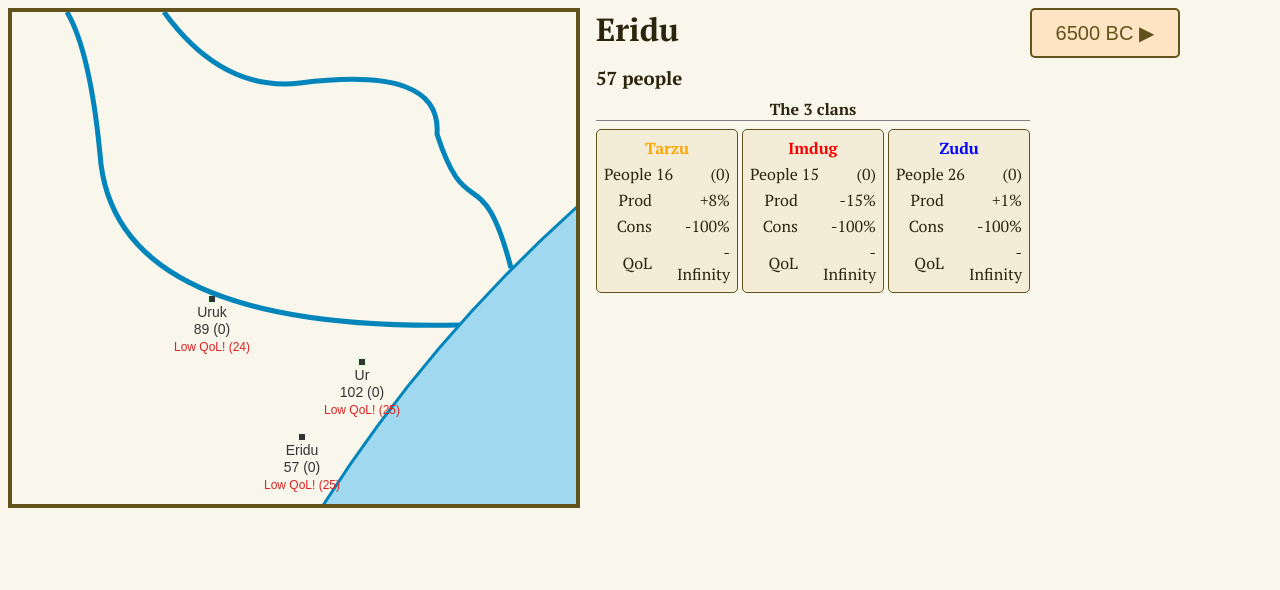
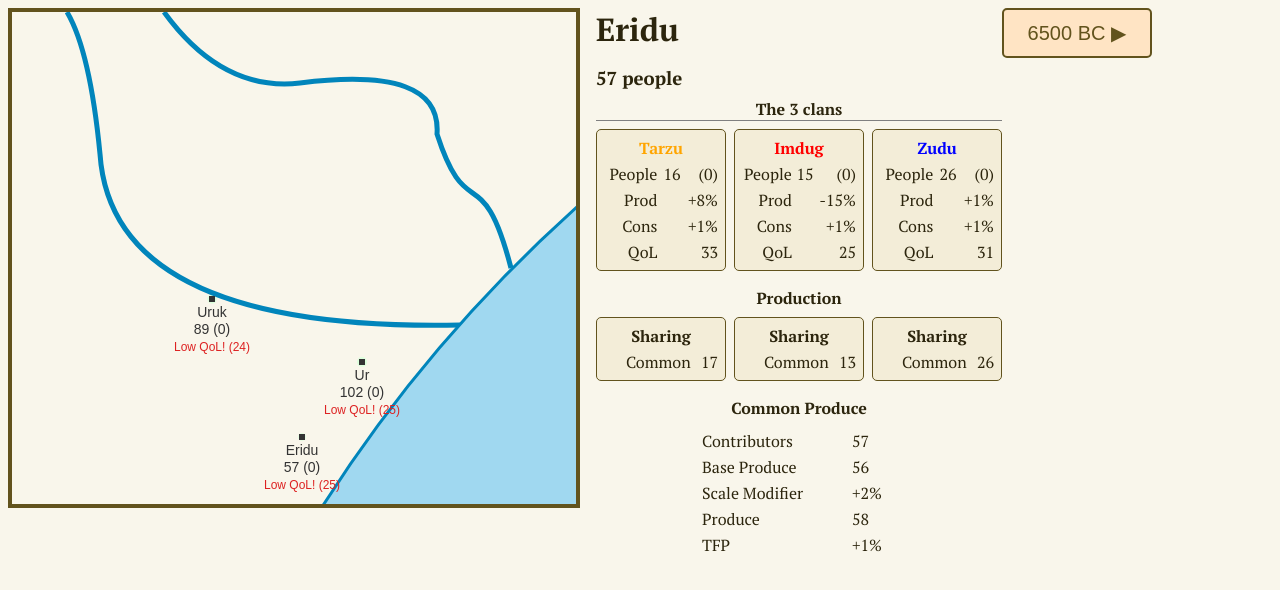
Before and after one commit to dmandelin/world2, a SvelteKit app: page / in a window 1280 px wide. Shown: the top 590 px of the page. Built offline with nearby package versions, Linux system fonts and the light colour scheme.

Commit message:
Economic detail cards.

```diff
--- /dev/null
+++ b/src/components/ClanProductionCard.svelte
@@ -0,0 +1,59 @@
+<script>
+    import { pct, spct, wg } from "../model/format";
+    import Tooltip from "./Tooltip.svelte";
+
+    let { clan } = $props();
+</script>
+
+<style>
+    #top {
+        background-color: #f3edd8;
+        border: 1px solid #62531d;
+        border-radius: 5px;
+        padding: 0.25rem;
+    }
+
+    table {
+        width: 120px;
+    }
+
+    td:not(first-child) {
+        text-align: right;
+    }
+
+    td {
+        white-space: nowrap;
+    }
+</style>
+
+<div id="top">
+    <table>
+        <tbody>
+            <tr>
+                <td colspan="2" style:font-weight="bold" style:text-align="center">{clan.economicPolicy.name}</td>
+            </tr>
+            {#if clan.economicReport.commonFraction != 0.0 && clan.economicReport.commonFraction != 1.0}
+            <tr>
+                <td>Base</td>
+                <td>{clan.economicReport.baseProduce.toFixed()}</td>
+            </tr>
+            <tr>
+                <td>%Common</td>
+                <td>{pct(clan.economicReport.commonFraction)}</td>
+            </tr>
+            {/if}
+            {#if clan.economicReport.commonProduce != 0.0}
+            <tr>
+                <td>Common</td>
+                <td>{clan.economicReport.commonProduce.toFixed()}</td>
+            </tr>
+            {/if}
+            {#if clan.economicReport.clanProduce != 0.0}
+            <tr>
+                <td>Hoarded</td>
+                <td>{clan.economicReport.clanProduce.toFixed()}</td>
+            </tr>
+            {/if}
+        </tbody>
+    </table>
+</div>
--- a/src/components/Settlement.svelte
+++ b/src/components/Settlement.svelte
@@ -1,5 +1,7 @@
 <script>
+    import { spct } from "../model/format";
     import ClanCard from "./ClanCard.svelte";
+    import ClanProductionCard from "./ClanProductionCard.svelte";
 
     let { settlement } = $props();
 </script>
@@ -23,9 +25,43 @@
 <h3>{settlement.size} people</h3>
 
 <h4 style="text-align: center; border-bottom: 1px solid grey">The {settlement.clans.length} clans</h4>
-<div style="display: flex; gap: 0.25rem;">
+<div style="display: flex; gap: 0.5rem; margin-bottom: 1rem;">
     {#each settlement.clans as clan}
     <ClanCard clan={clan} />
     {/each}
 </div>
+
+<h4 style="text-align: center;">Production</h4>
+
+<div style="display: flex; gap: 0.5rem;">
+    {#each settlement.clans as clan}
+    <ClanProductionCard clan={clan} />
+    {/each}
 </div>
+
+<h4 style="text-align: center; margin-top: 1em;">Common Produce</h4>
+<table style="width: 200px; margin: 0 auto;">
+    <tbody>
+        <tr>
+            <td>Contributors</td>
+            <td>{settlement.clans.pot.contributors.toFixed()}</td>
+        </tr>
+        <tr>
+            <td>Base Produce</td>
+            <td>{settlement.clans.pot.input.toFixed()}</td>
+        </tr>
+        <tr>
+            <td>Scale Modifier</td>
+            <td>{spct(settlement.clans.pot.scaleFactor)}</td>
+        </tr>
+        <tr>
+            <td>Produce</td>
+            <td>{settlement.clans.pot.output.toFixed()}</td>
+        </tr>
+        <tr>
+            <td>TFP</td>
+            <td>{spct(settlement.clans.pot.tfp)}</td>
+        </tr>
+    </tbody>
+</table>
+</div>
--- a/src/components/dtos.ts
+++ b/src/components/dtos.ts
@@ -1,6 +1,6 @@
 import type { Assessments, ClanAgent } from "../model/agents";
 import type { Clans } from "../model/clans";
-import type { Clan, EconomicPolicy, EconomicPolicyDecision } from "../model/people";
+import type { Clan, EconomicPolicy, EconomicPolicyDecision, EconomicReport } from "../model/people";
 import type { Settlement } from "../model/settlement";
 import type { World } from "../model/world";
 
@@ -20,6 +20,7 @@ export type ClanDTO = {
     consumption: number;
     economicPolicy: EconomicPolicy;
     economicPolicyDecision: EconomicPolicyDecision;
+    economicReport: EconomicReport;
     lastSizeChange: number;
     productionAbility: number;
     productivity: number;
@@ -59,6 +60,7 @@ export function clanDTO(clan: Clan) {
         consumption: clan.consumption,
         economicPolicy: clan.economicPolicy,
         economicPolicyDecision: clan.economicPolicyDecision,
+        economicReport: clan.economicReport,
         perCapitaConsumption: clan.perCapitaConsumption,
         lastSizeChange: clan.lastSizeChange,
         productionAbility: clan.productionAbility,
--- a/src/model/clans.ts
+++ b/src/model/clans.ts
@@ -58,16 +58,37 @@ export class Clans extends Array<Clan> {
         this.pot.clear();
 
         for (const clan of this) {
-            const input = clan.size * clan.productivity;
-            if (clan.economicPolicy === EconomicPolicies.Share) {
-                this.pot.accept(clan.size, input);
-            } else if (clan.economicPolicy === EconomicPolicies.Cheat) {
-                this.pot.accept(clan.size * (1 - this.slippage), input * (1 - this.slippage));
-                // The idea is that we work less by the slippage, but gain some
-                // benefit in increased leisure.
-                clan.pot.accept(clan.size * this.slippage, input * this.slippage * 0.5);
-            } else {
-                clan.pot.accept(clan.size, input);
+            let commonFraction = 0.0;
+            let cheatFraction = 0.0;
+            switch (clan.economicPolicy) {
+                case EconomicPolicies.Share:
+                    commonFraction = 1.0;
+                    break;
+                case EconomicPolicies.Cheat:
+                    commonFraction = 1.0 - this.slippage;
+                    // The clan can do something else with their time, but it will be
+                    // hard to garner full benefit.
+                    cheatFraction = 0.5 * this.slippage;
+                    break;
+            }
+
+            const baseProduce = clan.size * clan.productivity;
+            const commonProduce = baseProduce * commonFraction;
+            const cheatProduce = cheatFraction * baseProduce;
+            const clanProduce = baseProduce - commonProduce - cheatProduce;
+
+            if (commonProduce > 0) {
+                this.pot.accept(clan.size, commonProduce);
+            }
+            if (clanProduce > 0) {
+                clan.pot.accept(clan.size, clanProduce);
+            }
+
+            clan.economicReport = {
+                baseProduce,
+                commonFraction,
+                commonProduce,
+                clanProduce: clanProduce + cheatProduce,
             }
         }
     }
--- a/src/model/people.ts
+++ b/src/model/people.ts
@@ -66,9 +66,9 @@ export class EconomicPolicy {
 }
 
 export const EconomicPolicies = {
-    Share: new EconomicPolicy('share', 'S'), // Contribute to communal sharing pot.
-    Cheat: new EconomicPolicy('cheat', 'C'), // Contribute minimum acceptable to communal sharing pot.
-    Hoard: new EconomicPolicy('hoard', 'H'), // Contribute nothing to communal sharing pot.
+    Share: new EconomicPolicy('Sharing', 'S'),  // Contribute to communal sharing pot.
+    Cheat: new EconomicPolicy('Shirking', 'C'), // Contribute minimum acceptable to communal sharing pot.
+    Hoard: new EconomicPolicy('Hoarding', 'H'), // Contribute nothing to communal sharing pot.
 };
 
 export type EconomicPolicyDecision = {
@@ -81,6 +81,13 @@ export type EconomicPolicyDecision = {
     cheatOthersReturn: number;
     cheatReturn: number;
 };
+
+export type EconomicReport = {
+    baseProduce: number;
+    commonFraction: number;
+    commonProduce: number;
+    clanProduce: number;
+}
 
 export class Clan {
     static minDesiredSize = 10;
@@ -120,6 +127,13 @@ export class Clan {
         cheatOthersReturn: 0,
         cheatReturn: 0,
     }
+    economicReport: EconomicReport = {
+        baseProduce: 0,
+        commonFraction: 0,
+        commonProduce: 0,
+        clanProduce: 0,
+    };
+
     pot = new Pot([this]);
     consumption = 0;
     perCapitaConsumption = 0;
--- a/src/model/world.ts
+++ b/src/model/world.ts
@@ -72,6 +72,7 @@ export class World {
                 clan.assessments.update();
             }
         }
+        this.notify();
     }
 
     advance() {
```
